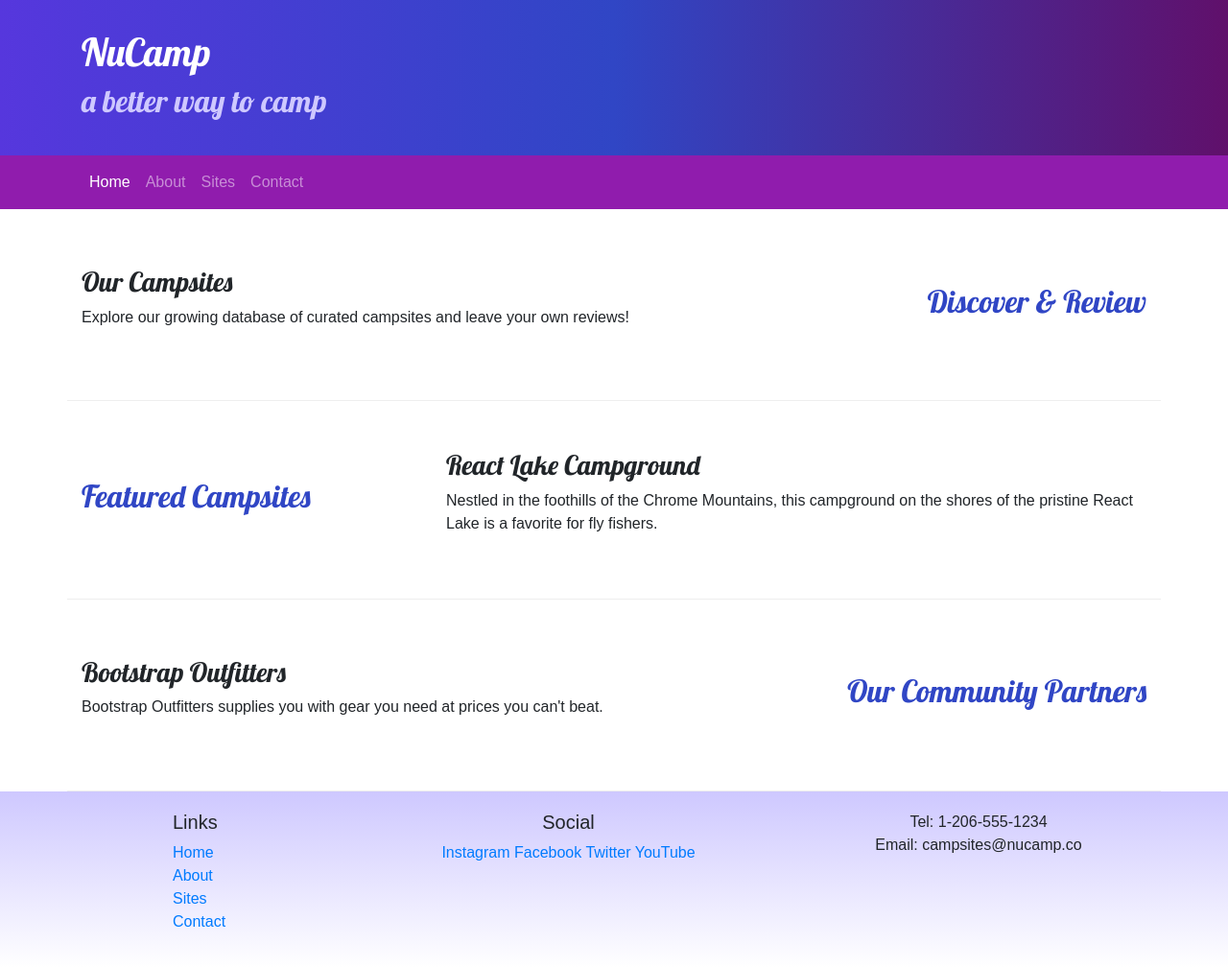
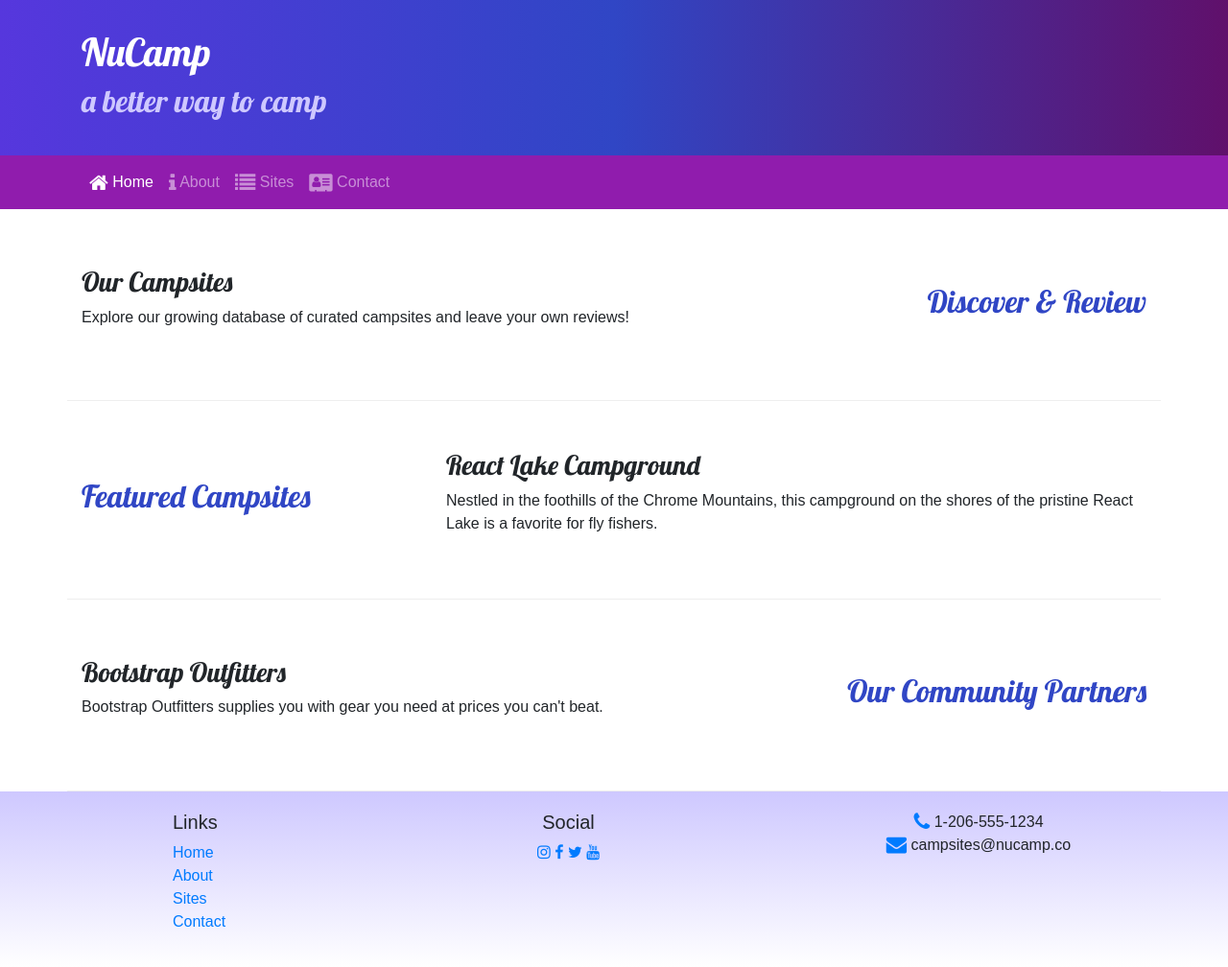
Before and after one commit to Ivorypancakes/nucamp-site-index.html, a website: page index.html in a window 1280 px wide. Shown: the whole page at 96% size. Drawn offline with nearby package versions, Linux system fonts and the light colour scheme.

Commit message:
icon fonts

```diff
--- a/index.html
+++ b/index.html
@@ -10,6 +10,7 @@
     <link rel="stylesheet" href="node_modules/bootstrap/dist/css/bootstrap.min.css" />
 
     <!-- Additional CSS must be placed after Bootstrap CSS -->
+    <link rel="stylesheet" href="node_modules/font-awesome/css/font-awesome.min.css" />
     <link rel="stylesheet" href="https://fonts.googleapis.com/css?family=Lobster|Open+Sans" />
     <link rel="stylesheet" href="css/styles.css" />
 
@@ -35,10 +36,10 @@
             </button>
             <div class="collapse navbar-collapse" id="nucampNavbar">
                 <ul class="navbar-nav">
-                    <li class="nav-item active"><a class="nav-link" href="#">Home</a></li>
-                    <li class="nav-item"><a class="nav-link" href="aboutus.html">About</a></li>
-                    <li class="nav-item"><a class="nav-link" href="#">Sites</a></li>
-                    <li class="nav-item"><a class="nav-link" href="#">Contact</a></li>
+                    <li class="nav-item active"><a class="nav-link" href="#"><i class="fa fa-home fa-lg"></i> Home</a></li>
+                    <li class="nav-item"><a class="nav-link" href="aboutus.html"><i class="fa fa-info fa-lg"></i> About</a></li>
+                    <li class="nav-item"><a class="nav-link" href="#"><i class="fa fa-list fa-lg"></i> Sites</a></li>
+                    <li class="nav-item"><a class="nav-link" href="#"><i class="fa fa-address-card fa-lg"></i> Contact</a></li>
                 </ul>
             </div>
         </div>
@@ -90,14 +91,14 @@
                 </div>
                 <div class="col-6 col-sm-5 text-center">
                     <h5>Social</h5>
-                    <a href="http://instagram.com/">Instagram</a>
-                    <a href="http://facebook.com/">Facebook</a>
-                    <a href="http://twitter.com/">Twitter</a>
-                    <a href="http://youtube.com/">YouTube</a>
+                    <a href="http://instagram.com/"><i class="fa fa-instagram"></i></a>
+                    <a href="http://facebook.com/"><i class="fa fa-facebook"></i></a>
+                    <a href="http://twitter.com/"><i class="fa fa-twitter"></i></a>
+                    <a href="http://youtube.com/"><i class="fa fa-youtube"></i></a>
                 </div>
                 <div class="col-sm-4 text-center">
-                    Tel: 1-206-555-1234<br />
-                    Email: campsites@nucamp.co
+                    <i class="fa fa-phone fa-lg text-primary"></i> 1-206-555-1234<br />
+                    <i class="fa fa-envelope fa-lg text-primary"></i> campsites@nucamp.co
                 </div>
             </div>
         </div>
--- a/package.json
+++ b/package.json
@@ -12,6 +12,7 @@
   "license": "ISC",
   "dependencies": {
     "bootstrap": "^4.5.2",
+    "font-awesome": "^4.7.0",
     "jquery": "^3.5.1",
     "lite-server": "^2.6.1",
     "popper.js": "^1.16.1"
```
Also changed, not shown: aboutus.html (+14 -13 lines), 1 other file.
